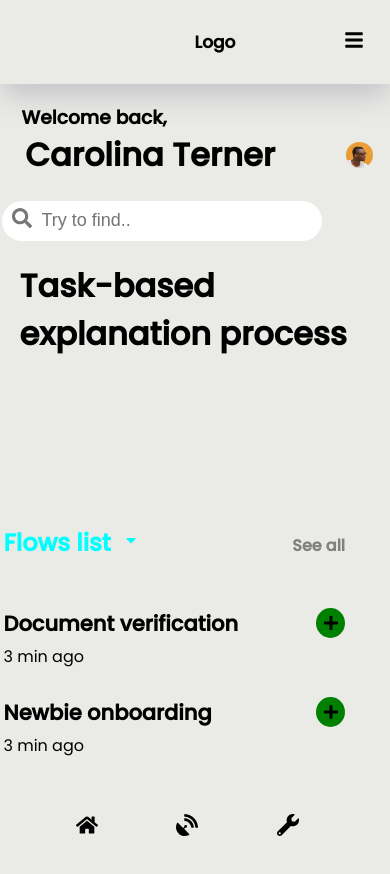
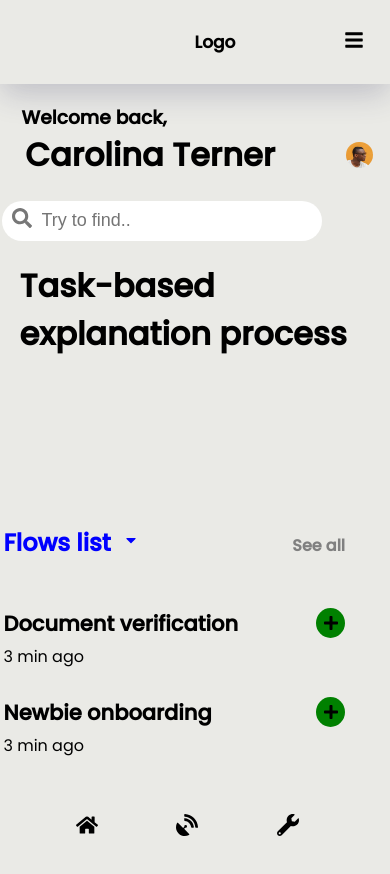
Before and after one commit to abed-obaah/task-manager, a React (Create React App) app: page /Dashboard in a window 390 px wide. Shown: the top 874 px of the page. Built offline with nearby package versions, Linux system fonts and the light colour scheme.

Commit message:
Update App.css

```diff
--- a/src/App.css
+++ b/src/App.css
@@ -564,8 +564,9 @@ span.Chart {
 
 @media (max-width: 768px){
      body{
-        overflow-y: hidden;
+        overflow-x: hidden;
     }
+
     .userheader h1{
         /* color: aqua; */
         margin-left: 20px;
@@ -581,6 +582,6 @@ span.Chart {
         justify-content: space-between;
         align-items: baseline;
         /* width: 444px; */
-        color: aqua;
+        color: blue;
     }
 }
```
